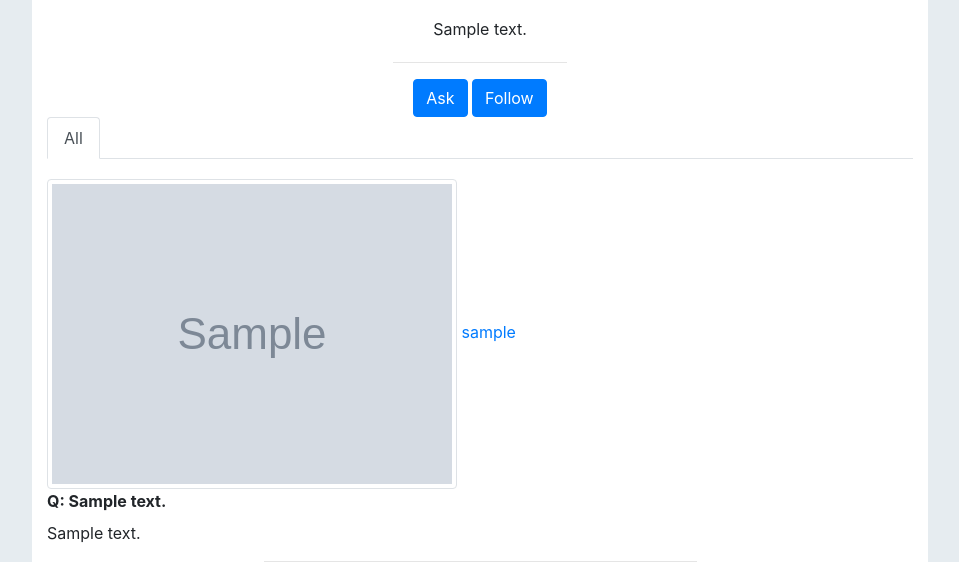
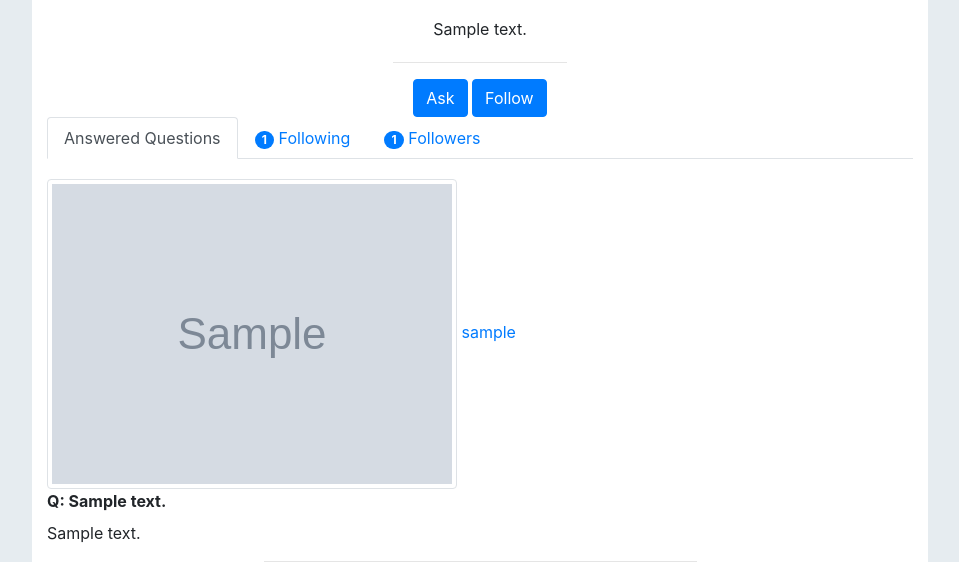
Before and after one commit to En14c/AMA, a Flask app: template app/templates/main/user/user_profile.html in a window 1280 px wide. Shown: the part 440-1002 px from the top of the page, without its empty margins (160-1119 px from the left). Run offline with Flask 2, Linux system fonts and the light colour scheme; tables that the repository leaves empty hold one stand-in row (values such as "Sample post"); the template is opened without the code that fills it: values that come from a table or form of the project are taken from there, most other values are stand-ins (such as "Sample title", 1, 10 or a date in 2020); grey boxes marked "Sample" are stand-in pictures; parts of the project's set-up code (start-up, migrations or seed data) failed here and were passed over; some libraries are stand-ins or nearby versions.

Commit message:
add the followers/following tabs to the user profile template

```diff
--- a/app/templates/main/user/user_profile.html
+++ b/app/templates/main/user/user_profile.html
@@ -53,16 +53,36 @@
             <ul class="nav nav-tabs" id="questions-tabs" style="margin-bottom:20px;">
                 <li class="nav-item">
                     <a class="nav-link active" id="answered-questions-tab" data-toggle="tab" href="#answered-questions">
-                      All
+                      Answered Questions
                     </a>
                 </li>
                 {% if current_user.username == user.username %}
+                {% if unanswered_questions %}
                 <li class="nav-item">
                     <a class="nav-link" id="unanswered-questions-tab" data-toggle="tab" href="#unanswered-questions">
-                        {% if unanswered_questions %}
                         <span class="badge badge-primary badge-pill">{{ unanswered_questions|length }}</span>
-                        {% endif %}
-                        unanswered questions
+                        Unanswered Questions
+                    </a>
+                </li>
+                {% endif %}
+                {% endif %}
+                {% if user.get_followed_users_list() %}
+                <li class="nav-item">
+                    <a class="nav-link" id="following-tab" data-toggle="tab" href="#following">
+                        <span class="badge badge-primary badge-pill">
+                            {{ user.get_followed_users_list()|length }}
+                        </span>
+                        Following
+                    </a>
+                </li>
+                {% endif %}
+                {% if user.get_followers_list() %}
+                <li class="nav-item">
+                    <a class="nav-link" id="followers-tab" data-toggle="tab" href="#followers">
+                        <span class="badge badge-primary badge-pill">
+                            {{ user.get_followers_list()|length }}
+                        </span>
+                        Followers
                     </a>
                 </li>
                 {% endif %}
@@ -84,8 +104,8 @@
                     {% endfor %}
                 </div>
                 {% if current_user.username == user.username %}
-                <div class="tab-pane fade" id='unanswered-questions'>
-                    {% if unanswered_questions %}
+                {% if unanswered_questions %}
+                <div class="tab-pane fade" id="unanswered-questions">
                     {% for question in unanswered_questions %}
                     <div>
                         <a href="{{ url_for('main.user_profile', username=question.asker.username)}}">
@@ -101,7 +121,35 @@
                     </div>
                     <hr style="width: 50%;">
                     {% endfor %}
-                    {% endif %}
+                </div>
+                {% endif %}
+                {% endif %}
+                {% if user.get_followed_users_list() %}
+                <div class="tab-pane fade" id="following">
+                    {% for followed_user in user.get_followed_users_list() %}
+                    <div>
+                        <a href="{{ url_for('main.user_profile', username=followed_user.username) }}">
+                            <img class="img-thumbnail" src="{{ followed_user.generate_gravatar_uri(30) }}">
+                            <span style="font-weight:bold;">
+                                {{ followed_user.username }}
+                            </span>
+                        </a>
+                    </div>
+                    {% endfor %}
+                </div>
+                {% endif %}
+                {% if user.get_followers_list() %}
+                <div class="tab-pane fade" id="followers">
+                    {% for follower in user.get_followers_list() %}
+                    <div>
+                        <a href="{{ url_for('main.user_profile', username=follower.username) }}">
+                            <img class="img-thumbnail" src="{{ follower.generate_gravatar_uri(30) }}">
+                            <span style="font-weight:bold;">
+                                {{ follower.username }}
+                            </span>
+                        </a>
+                    </div>
+                    {% endfor %}
                 </div>
                 {% endif %}
             </div>
```
